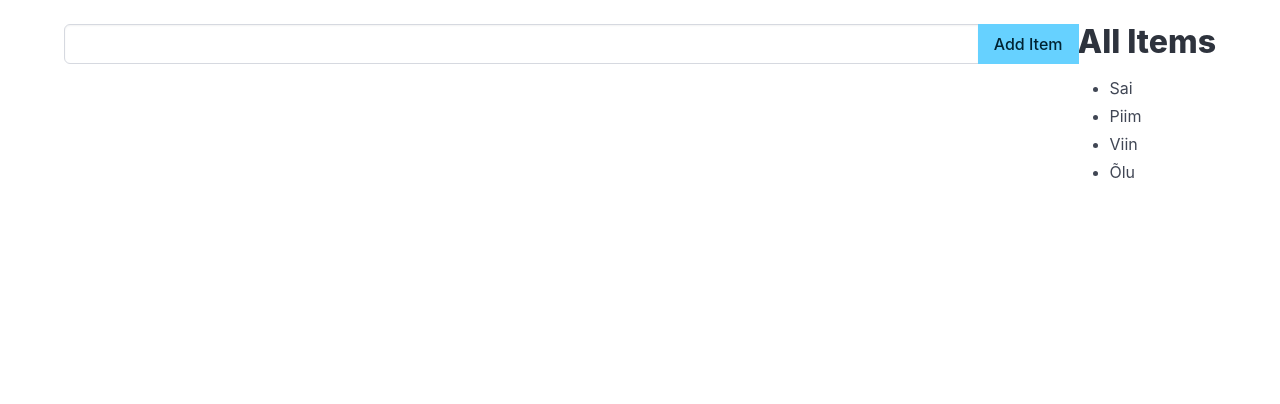
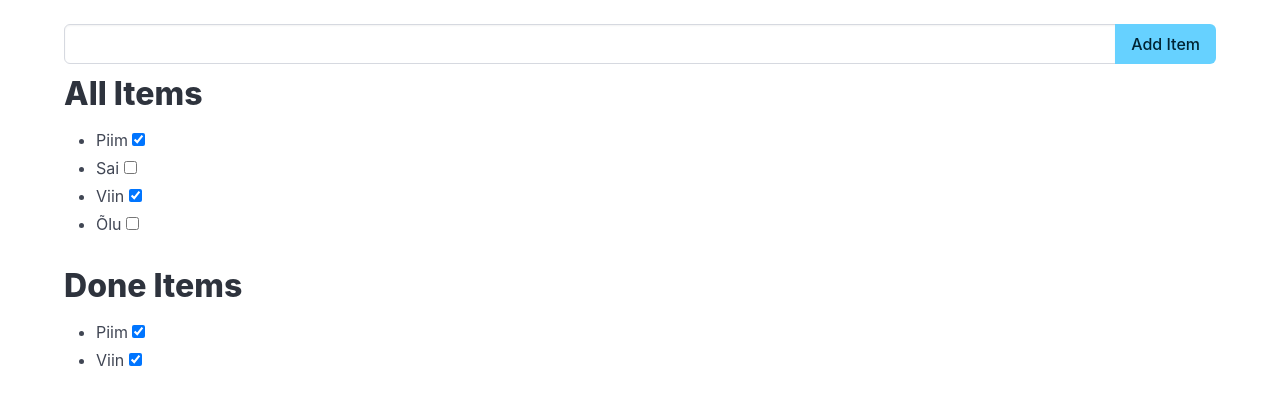
Before and after one commit to MustLuikH7/Learnnode, a Vue app: page / in a window 1280 px wide. Shown: the top 404 px of the page. Built offline with nearby package versions, Linux system fonts and the light colour scheme.

Commit message:
Add IsDone

```diff
--- a/src/App.vue
+++ b/src/App.vue
@@ -1,12 +1,23 @@
 <script setup>
-import { ref } from 'vue';
-let items = ref(['Sai', 'Piim', 'Viin', 'Õlu'])
+import { computed, ref } from 'vue';
+let i = 1
+let items = ref([
+  { id: i++, text: 'Piim', isDone: true },
+  { id: i++, text: 'Sai', isDone: false },
+  { id: i++, text: 'Viin', isDone: true },
+  { id: i++, text: 'Õlu', isDone: false },
+])
 let newItem = ref('')
-function add(){
-  if(newItem.value !== ''){
-  items.value.push(newItem.value.trim())
+let doneItems = computed(() => {
+  return items.value.filter(i => {
+    return i.isDone
+  })
+})
+function add() {
+  if (newItem.value !== '') {
+    items.value.push({ id: i++, text: newItem.value.trim(), isDone: false })
   }
-  newItem.value =''
+  newItem.value = ''
 }
 </script>
 <template>
@@ -20,12 +31,24 @@ function add(){
           Add Item
         </button>
       </div>
+
+    </div>
     <div class="content">
       <h1>All Items</h1>
       <ul>
-            <li v-for="item in items">{{ item }}</li>
+        <li v-for="item in items">{{ item.text }}
+
+          <input type="checkbox" v-model="item.isDone">
+
+        </li>
+      </ul>
+      <h1>Done Items</h1>
+      <ul>
+        <li v-for="item in doneItems">{{ item.text }}
+          <input type="checkbox" v-model="item.isDone">
+
+        </li>
       </ul>
     </div>
   </div>
-  </div>
 </template>
```
Lines whose indentation alone changed are shown as unchanged.
